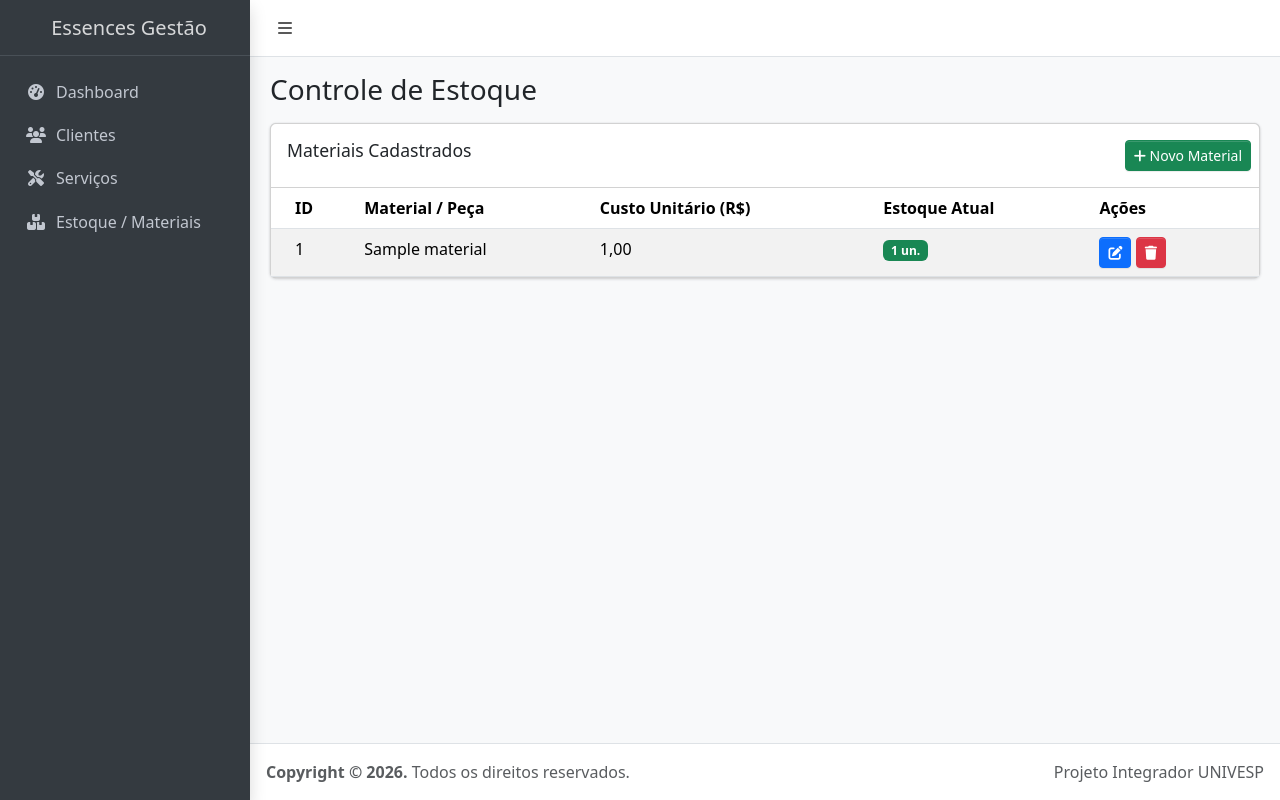
After one commit to ropecual/PIUNivesp3, a Django app: page /gestao/materiais/ in a window 1280 px wide. The commit adds this page. Run offline with Django 5.2, Linux system fonts and the light colour scheme; tables that the repository leaves empty hold one stand-in row (values such as "Sample post").

Commit message:
CRUD de materiais

```diff
--- a/gestao/urls.py
+++ b/gestao/urls.py
@@ -1,6 +1,7 @@
 from django.urls import path
 from .views import DashboardView, ClienteListView, ClienteCreateView, ClienteUpdateView, ClienteDeleteView, \
-	ServicoListView, ServicoCreateView, ServicoUpdateView, ServicoDeleteView
+	ServicoListView, ServicoCreateView, ServicoUpdateView, ServicoDeleteView, \
+	MaterialListView, MaterialCreateView, MaterialUpdateView, MaterialDeleteView
 
 urlpatterns = [
 	# A rota vazia '' agora chama a Classe DashboardView
@@ -17,4 +18,10 @@ urlpatterns = [
 	path('servicos/novo/', ServicoCreateView.as_view(), name='servico_novo'),
 	path('servicos/<int:pk>/editar/', ServicoUpdateView.as_view(), name='servico_editar'),
 	path('servicos/<int:pk>/excluir/', ServicoDeleteView.as_view(), name='servico_excluir'),
+
+	# Materiais
+	path('materiais/', MaterialListView.as_view(), name='material_list'),
+	path('materiais/novo/', MaterialCreateView.as_view(), name='material_novo'),
+	path('materiais/<int:pk>/editar/', MaterialUpdateView.as_view(), name='material_editar'),
+	path('materiais/<int:pk>/excluir/', MaterialDeleteView.as_view(), name='material_excluir'),
 ]
--- a/gestao/views.py
+++ b/gestao/views.py
@@ -2,7 +2,7 @@ import json
 
 from django.urls import reverse_lazy
 from django.views.generic import TemplateView, ListView, CreateView, UpdateView, DeleteView
-from .models import Cliente, Servico
+from .models import Cliente, Servico, Material
 
 
 class DashboardView(TemplateView):
@@ -45,11 +45,13 @@ class ClienteCreateView(CreateView):
 	fields = ['nome', 'telefone', 'email', 'endereco']
 	success_url = reverse_lazy('cliente_list')
 
+
 class ClienteUpdateView(UpdateView):
 	model = Cliente
 	template_name = 'gestao/cliente_form.html'  # Reaproveitamos o mesmo HTML do Create!
 	fields = ['nome', 'telefone', 'email', 'endereco']
 	success_url = reverse_lazy('cliente_list')
+
 
 class ClienteDeleteView(DeleteView):
 	model = Cliente
@@ -63,6 +65,19 @@ class ServicoListView(ListView):
 	template_name = 'gestao/servico_list.html'
 	context_object_name = 'servicos'
 
+	def get_queryset(self):
+		# Pega a lista padrão com todos os serviços
+		queryset = super().get_queryset()
+
+		# Verifica se na URL tem algo como "?status=PEND"
+		status_filter = self.request.GET.get('status')
+		if status_filter:
+			# Filtra a lista pelo status recebido
+			queryset = queryset.filter(status=status_filter)
+
+		return queryset
+
+
 class ServicoCreateView(CreateView):
 	model = Servico
 	template_name = 'gestao/servico_form.html'
@@ -70,13 +85,42 @@ class ServicoCreateView(CreateView):
 	fields = ['cliente', 'tipo', 'descricao', 'data_agendada', 'status', 'valor_mao_de_obra']
 	success_url = reverse_lazy('servico_list')
 
+
 class ServicoUpdateView(UpdateView):
 	model = Servico
 	template_name = 'gestao/servico_form.html'
 	fields = ['cliente', 'tipo', 'descricao', 'data_agendada', 'status', 'valor_mao_de_obra']
 	success_url = reverse_lazy('servico_list')
 
+
 class ServicoDeleteView(DeleteView):
 	model = Servico
 	template_name = 'gestao/servico_confirm_delete.html'
 	success_url = reverse_lazy('servico_list')
+
+
+# CRUD MATERIAIS
+class MaterialListView(ListView):
+	model = Material
+	template_name = 'gestao/material_list.html'
+	context_object_name = 'materiais'
+
+
+class MaterialCreateView(CreateView):
+	model = Material
+	template_name = 'gestao/material_form.html'
+	fields = ['nome', 'custo_unitario', 'estoque_atual']
+	success_url = reverse_lazy('material_list')
+
+
+class MaterialUpdateView(UpdateView):
+	model = Material
+	template_name = 'gestao/material_form.html'
+	fields = ['nome', 'custo_unitario', 'estoque_atual']
+	success_url = reverse_lazy('material_list')
+
+
+class MaterialDeleteView(DeleteView):
+	model = Material
+	template_name = 'gestao/material_confirm_delete.html'
+	success_url = reverse_lazy('material_list')
--- a/templates/base.html
+++ b/templates/base.html
@@ -52,6 +52,13 @@
                             <p>Serviços</p>
                         </a>
                     </li>
+
+                    <li class="nav-item">
+                        <a href="{% url 'material_list' %}" class="nav-link">
+                            <i class="nav-icon fas fa-boxes"></i>
+                            <p>Estoque / Materiais</p>
+                        </a>
+                    </li>
                 </ul>
             </nav>
         </div>
--- a/templates/gestao/dashboard.html
+++ b/templates/gestao/dashboard.html
@@ -14,7 +14,7 @@
             <div class="icon">
                 <i class="fas fa-users"></i>
             </div>
-            <a href="#" class="small-box-footer link-light link-underline-opacity-0 link-underline-opacity-50-hover">
+            <a href="{% url 'cliente_list' %}" class="small-box-footer link-light link-underline-opacity-0 link-underline-opacity-50-hover">
                 Ver clientes <i class="fas fa-arrow-circle-right"></i>
             </a>
         </div>
@@ -29,7 +29,7 @@
             <div class="icon">
                 <i class="fas fa-clock"></i>
             </div>
-            <a href="#" class="small-box-footer link-dark link-underline-opacity-0 link-underline-opacity-50-hover">
+            <a href="{% url 'servico_list' %}?status=PEND" class="small-box-footer link-dark link-underline-opacity-0 link-underline-opacity-50-hover">
                 Ver serviços <i class="fas fa-arrow-circle-right"></i>
             </a>
         </div>
@@ -44,7 +44,7 @@
             <div class="icon">
                 <i class="fas fa-check-circle"></i>
             </div>
-            <a href="#" class="small-box-footer link-light link-underline-opacity-0 link-underline-opacity-50-hover">
+            <a href="{% url 'servico_list' %}?status=CONC" class="small-box-footer link-light link-underline-opacity-0 link-underline-opacity-50-hover">
                 Ver histórico <i class="fas fa-arrow-circle-right"></i>
             </a>
         </div>
--- /dev/null
+++ b/templates/gestao/material_list.html
@@ -0,0 +1,59 @@
+{% extends 'base.html' %}
+
+{% block title %}Materiais | Essences Gestão{% endblock %}
+{% block page_title %}Controle de Estoque{% endblock %}
+
+{% block content %}
+<div class="row">
+    <div class="col-12">
+        <div class="card">
+            <div class="card-header">
+                <h3 class="card-title">Materiais Cadastrados</h3>
+                <div class="card-tools">
+                    <a href="{% url 'material_novo' %}" class="btn btn-success btn-sm">
+                        <i class="fas fa-plus"></i> Novo Material
+                    </a>
+                </div>
+            </div>
+
+            <div class="card-body p-0">
+                <table class="table table-striped table-hover">
+                    <thead>
+                        <tr>
+                            <th>ID</th>
+                            <th>Material / Peça</th>
+                            <th>Custo Unitário (R$)</th>
+                            <th>Estoque Atual</th>
+                            <th>Ações</th>
+                        </tr>
+                    </thead>
+                    <tbody>
+                        {% for material in materiais %}
+                        <tr>
+                            <td>{{ material.id }}</td>
+                            <td>{{ material.nome }}</td>
+                            <td>{{ material.custo_unitario }}</td>
+                            <td>
+                                {% if material.estoque_atual > 0 %}
+                                    <span class="badge text-bg-success">{{ material.estoque_atual }} un.</span>
+                                {% else %}
+                                    <span class="badge text-bg-danger">Sem Estoque</span>
+                                {% endif %}
+                            </td>
+                            <td>
+                                <a href="{% url 'material_editar' material.id %}" class="btn btn-primary btn-sm"><i class="fas fa-edit"></i></a>
+                                <a href="{% url 'material_excluir' material.id %}" class="btn btn-danger btn-sm"><i class="fas fa-trash"></i></a>
+                            </td>
+                        </tr>
+                        {% empty %}
+                        <tr>
+                            <td colspan="5" class="text-center py-4 text-muted">Nenhum material cadastrado no estoque.</td>
+                        </tr>
+                        {% endfor %}
+                    </tbody>
+                </table>
+            </div>
+        </div>
+    </div>
+</div>
+{% endblock %}
```
Also changed, not shown: templates/gestao/material_confirm_delete.html (added, +26 -0 lines), templates/gestao/material_form.html (added, +29 -0 lines), gestao/migrations/0001_initial.py (added).
